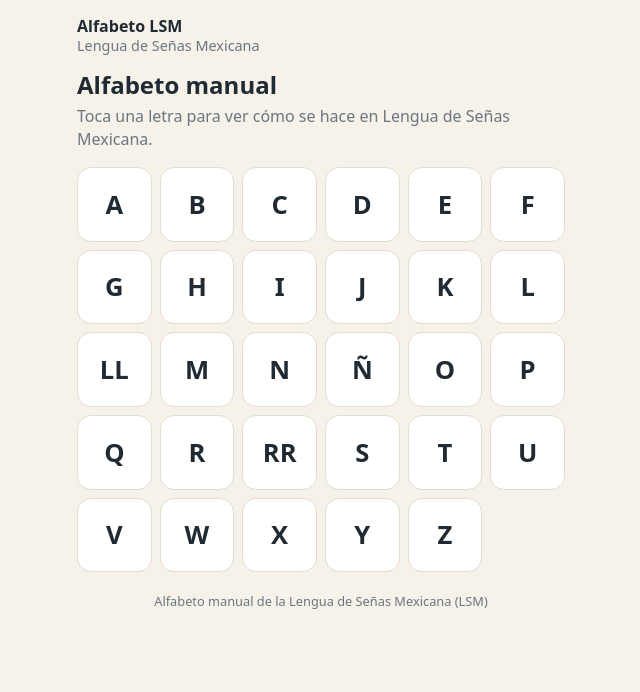
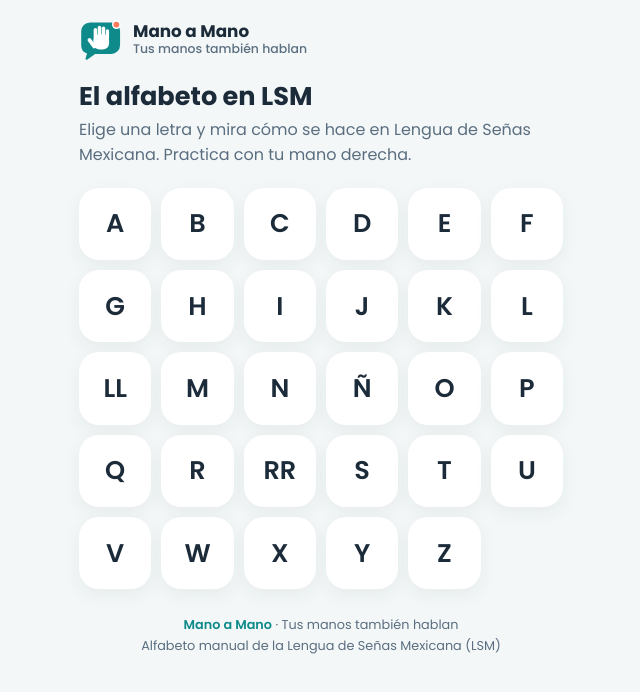
Before and after one commit to Smerelo/LSM, a plain HTML site: page index.html in a window 1280 px wide. Shown: the whole page, without its empty margins (319-959 px from the left). Drawn offline with Linux system fonts and the light colour scheme.

Commit message:
Aplicar guía de estilo Mano a Mano al sitio
Co-Authored-By: Claude Opus 5.5 <noreply@anthropic.com>
Claude-Session: https://claude.ai/code/session_01UMoJuJi8AGTodA5QLsJn6f

```diff
--- a/index.html
+++ b/index.html
@@ -3,57 +3,84 @@
 <head>
 <meta charset="utf-8">
 <meta name="viewport" content="width=device-width, initial-scale=1, viewport-fit=cover">
-<title>Alfabeto en Lengua de Señas Mexicana (LSM)</title>
+<title>Alfabeto LSM · Mano a Mano</title>
 <meta name="description" content="Aprende el alfabeto manual de la Lengua de Señas Mexicana, letra por letra.">
-<meta name="theme-color" content="#f6f1e9">
+<meta name="theme-color" content="#0E8A8A">
+<link rel="preconnect" href="https://fonts.googleapis.com">
+<link rel="preconnect" href="https://fonts.gstatic.com" crossorigin>
+<link href="https://fonts.googleapis.com/css2?family=Poppins:wght@400;500;600;700&display=swap" rel="stylesheet">
 <style>
   :root{
-    --bg:#f6f1e9; --ink:#1f2a33; --muted:#6b7680; --card:#ffffff;
-    --accent:#c4532d; --accent-ink:#ffffff; --line:#e4dccf;
+    --tq:#0E8A8A; --tq-d:#0A6B6B; --tq-l:#D9F1EF; --coral:#FF7A59; --coral-l:#FFE4DC;
+    --lav:#7E6BFF; --yel:#FFC857;
+    --ink:#1C2B39; --muted:#5B6E80; --bg:#F3F7F7; --card:#FFFFFF; --line:#D5E1E3;
+    --shadow:0 6px 18px rgba(28,43,57,.06);
+  }
+  @media (prefers-color-scheme: dark){
+    :root{ --bg:#0E1A22; --card:#15252F; --ink:#E6F0F0; --muted:#9FB3BF; --line:#24394A;
+      --tq-l:#15252F; --shadow:0 6px 18px rgba(0,0,0,.25); }
   }
   *{box-sizing:border-box}
   html,body{margin:0;background:var(--bg);color:var(--ink);
-    font-family:system-ui,-apple-system,"Segoe UI",Roboto,sans-serif;-webkit-text-size-adjust:100%}
+    font-family:"Poppins",system-ui,-apple-system,"Segoe UI",Roboto,sans-serif;-webkit-text-size-adjust:100%}
   a{color:inherit}
-  .wrap{max-width:520px;margin:0 auto;padding:16px 16px calc(24px + env(safe-area-inset-bottom))}
-  header{display:flex;align-items:center;justify-content:space-between;gap:12px;margin-bottom:12px}
-  header .title{font-size:.9rem;color:var(--muted);line-height:1.3}
-  header .title b{color:var(--ink);display:block;font-size:1rem}
-  .btn{appearance:none;border:1px solid var(--line);background:var(--card);color:var(--ink);
-    border-radius:999px;padding:10px 16px;font:inherit;font-size:.95rem;cursor:pointer;text-decoration:none;
-    display:inline-flex;align-items:center;justify-content:center;gap:6px;min-height:44px}
+  .wrap{max-width:520px;margin:0 auto;padding:18px 18px calc(28px + env(safe-area-inset-bottom))}
+  header{display:flex;align-items:center;justify-content:space-between;gap:12px;margin-bottom:18px}
+  .brand{display:flex;align-items:center;gap:10px;text-decoration:none}
+  .brand .mark{width:44px;height:44px;flex:none}
+  .brand b{display:block;font-weight:700;font-size:1.05rem;line-height:1.1}
+  .brand span{display:block;font-weight:500;font-size:.78rem;color:var(--muted)}
+  .btn{white-space:nowrap;appearance:none;border:2px solid var(--tq);background:transparent;color:var(--tq);
+    border-radius:999px;padding:9px 18px;font:inherit;font-weight:600;font-size:.92rem;cursor:pointer;text-decoration:none;
+    display:inline-flex;align-items:center;justify-content:center;gap:6px;min-height:44px;
+    transition:background-color .2s ease-in-out,color .2s ease-in-out,transform .2s ease-in-out}
   .btn:active{transform:scale(.97)}
-  .btn.primary{background:var(--accent);border-color:var(--accent);color:var(--accent-ink)}
-  .btn[aria-pressed="true"]{background:var(--ink);color:#fff;border-color:var(--ink)}
+  .btn.primary{background:var(--tq);color:#fff}
+  .btn.primary:active{background:var(--tq-d);border-color:var(--tq-d)}
+  .btn[aria-pressed="true"]{background:var(--tq-d);border-color:var(--tq-d);color:#fff}
+  @media (prefers-color-scheme: dark){ .btn{color:#4FCFCB;border-color:#4FCFCB} .btn.primary{color:#0E1A22;background:#4FCFCB} .btn[aria-pressed="true"]{background:#4FCFCB;color:#0E1A22} }
 
-  /* Letter view */
-  .stage{position:relative;background:var(--card);border:1px solid var(--line);border-radius:20px;overflow:hidden}
-  .stage video{display:block;width:100%;aspect-ratio:480/854;max-height:68vh;object-fit:cover;background:#ece6dc}
-  .badge{position:absolute;top:12px;left:12px;background:var(--accent);color:#fff;border-radius:16px;
-    min-width:72px;height:72px;padding:0 14px;display:flex;align-items:center;justify-content:center;
-    font-size:2.6rem;font-weight:800;letter-spacing:.02em;box-shadow:0 2px 10px rgba(0,0,0,.15)}
-  .count{position:absolute;top:14px;right:14px;background:rgba(31,42,51,.75);color:#fff;
-    font-size:.8rem;padding:4px 10px;border-radius:999px}
-  .controls{display:grid;grid-template-columns:1fr auto 1fr;gap:8px;margin-top:12px;align-items:center}
+  .stage{position:relative;background:var(--card);border-radius:24px;overflow:hidden;box-shadow:var(--shadow)}
+  .stage video{display:block;width:100%;aspect-ratio:480/854;max-height:66vh;object-fit:cover;background:var(--tq-l)}
+  .badge{position:absolute;top:14px;left:14px;background:var(--tq);color:#fff;border-radius:20px;
+    min-width:76px;height:76px;padding:0 16px;display:flex;align-items:center;justify-content:center;
+    font-size:2.6rem;font-weight:700;box-shadow:var(--shadow)}
+  .count{position:absolute;top:16px;right:16px;background:var(--card);color:var(--muted);
+    font-size:.8rem;font-weight:600;padding:5px 12px;border-radius:999px;box-shadow:var(--shadow)}
+  .controls{display:grid;grid-template-columns:1fr auto 1fr;gap:8px;margin-top:14px;align-items:center}
   .controls .btn{width:100%}
-  .hint{text-align:center;color:var(--muted);font-size:.85rem;margin:12px 0 0}
+  .hint{text-align:center;color:var(--muted);font-size:.85rem;margin:14px 0 0;line-height:1.5}
 
-  /* Alphabet grid */
-  .grid{display:grid;grid-template-columns:repeat(auto-fill,minmax(68px,1fr));gap:8px}
+  .grid{display:grid;grid-template-columns:repeat(auto-fill,minmax(70px,1fr));gap:10px}
   .grid a{display:flex;align-items:center;justify-content:center;aspect-ratio:1;background:var(--card);
-    border:1px solid var(--line);border-radius:14px;font-size:1.6rem;font-weight:700;text-decoration:none}
-  .grid a:active{background:var(--accent);color:#fff}
-  h1{font-size:1.5rem;margin:8px 0 4px}
-  .intro{color:var(--muted);margin:0 0 16px;line-height:1.45}
-  footer{color:var(--muted);font-size:.8rem;text-align:center;margin-top:20px;line-height:1.5}
+    border-radius:20px;font-size:1.6rem;font-weight:600;text-decoration:none;box-shadow:var(--shadow);
+    transition:background-color .2s ease-in-out,color .2s ease-in-out}
+  .grid a:active,.grid a:hover{background:var(--tq);color:#fff}
+  h1{font-size:1.6rem;font-weight:700;margin:6px 0 6px;line-height:1.25}
+  .intro{color:var(--muted);margin:0 0 20px;line-height:1.55}
+  footer{color:var(--muted);font-size:.8rem;text-align:center;margin-top:26px;line-height:1.6}
+  footer b{color:var(--tq);font-weight:600}
+  @media (prefers-reduced-motion: reduce){ *{transition:none!important} }
   [hidden]{display:none!important}
 </style>
 </head>
 <body>
 <div class="wrap">
   <header>
-    <div class="title"><b>Alfabeto LSM</b>Lengua de Señas Mexicana</div>
-    <a class="btn" id="toGrid" href="./">Ver alfabeto</a>
+    <a class="brand" href="./"><svg class="mark" aria-hidden="true" xmlns="http://www.w3.org/2000/svg" viewBox="0 0 120 120">
+  <path d="M30 12h58a24 24 0 0 1 24 24v38a24 24 0 0 1-24 24H44l-21 15c-3 2-6 0-5-3l4-13A24 24 0 0 1 6 74V36a24 24 0 0 1 24-24z" fill="#0E8A8A"/>
+  <g fill="#fff">
+    <rect x="39" y="44" width="43" height="42" rx="17"/>
+    <rect x="40" y="27" width="9.5" height="32" rx="4.75"/>
+    <rect x="51" y="21" width="9.5" height="36" rx="4.75"/>
+    <rect x="62" y="23" width="9.5" height="34" rx="4.75"/>
+    <rect x="73" y="31" width="9" height="28" rx="4.5"/>
+    <rect x="38" y="50" width="10" height="32" rx="5" transform="rotate(-36 43 80)"/>
+  </g>
+  <circle cx="102" cy="18" r="10" fill="#FF7A59" stroke="#fff" stroke-width="4"/>
+</svg>
+<div><b>Mano a Mano</b><span>Tus manos también hablan</span></div></a>
+    <a class="btn" id="toGrid" href="./">Alfabeto</a>
   </header>
 
   <main id="letterView" hidden>
@@ -64,19 +91,19 @@
     </div>
     <div class="controls">
       <a class="btn" id="prev" href="#">‹ Anterior</a>
-      <button class="btn" id="slow" type="button" aria-pressed="false" title="Ver más lento">🐢 Lento</button>
+      <button class="btn" id="slow" type="button" aria-pressed="false" title="Ver más lento">Lento</button>
       <a class="btn primary" id="next" href="#">Siguiente ›</a>
     </div>
-    <p class="hint">El video se repite solo. Usa “Lento” para ver bien el movimiento.</p>
+    <p class="hint">El video se repite solo. Toca “Lento” para ver bien el movimiento.</p>
   </main>
 
   <main id="gridView" hidden>
-    <h1>Alfabeto manual</h1>
-    <p class="intro">Toca una letra para ver cómo se hace en Lengua de Señas Mexicana.</p>
+    <h1>El alfabeto en LSM</h1>
+    <p class="intro">Elige una letra y mira cómo se hace en Lengua de Señas Mexicana. Practica con tu mano derecha.</p>
     <nav class="grid" id="grid" aria-label="Letras"></nav>
   </main>
 
-  <footer>Alfabeto manual de la Lengua de Señas Mexicana (LSM)</footer>
+  <footer><b>Mano a Mano</b> · Tus manos también hablan<br>Alfabeto manual de la Lengua de Señas Mexicana (LSM)</footer>
 </div>
 
 <script>
@@ -105,7 +132,7 @@
     $("letterView").hidden = true;
     $("gridView").hidden = false;
     $("toGrid").hidden = true;
-    document.title = "Alfabeto en Lengua de Señas Mexicana (LSM)";
+    document.title = "Alfabeto LSM · Mano a Mano";
     vid.removeAttribute("src"); vid.load();
   }
 
@@ -117,7 +144,7 @@
     $("toGrid").hidden = false;
     $("badge").textContent = label;
     $("count").textContent = (i + 1) + " / " + ids.length;
-    document.title = "Letra " + label + " · Alfabeto LSM";
+    document.title = "Letra " + label + " · Mano a Mano";
     vid.src = "v/" + id + ".mp4";
     vid.setAttribute("aria-label", "Seña de la letra " + label + " en LSM");
     vid.playbackRate = slow ? 0.5 : 1;
@@ -146,6 +173,7 @@
   }
   $("prev").addEventListener("click", go);
   $("next").addEventListener("click", go);
+  document.querySelector(".brand").addEventListener("click", e => { e.preventDefault(); history.pushState(null, "", "./"); showGrid(); });
   $("toGrid").addEventListener("click", e => { e.preventDefault(); history.pushState(null, "", "./"); showGrid(); });
   window.addEventListener("popstate", route);
 
```
